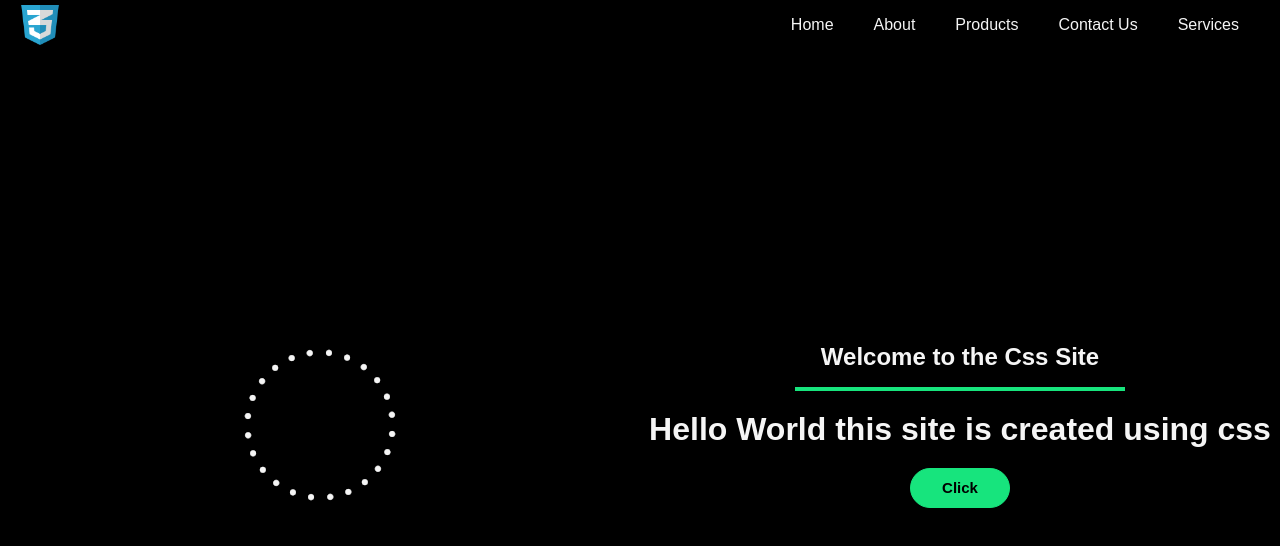
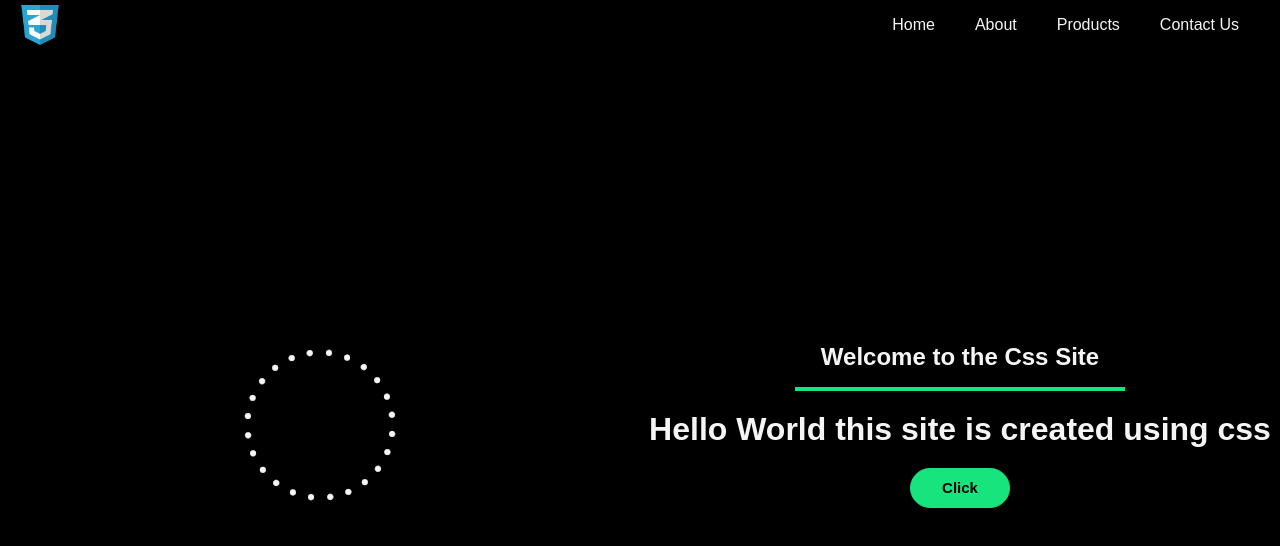
Before and after one commit to mayankverma0097/site_using_css_flex, a plain HTML site: page index.html in a window 1280 px wide. Drawn offline with Linux system fonts and the light colour scheme.

Commit message:
removed services

```diff
--- a/index.html
+++ b/index.html
@@ -14,7 +14,7 @@
         <li>About</li>
         <li>Products</li>
         <li>Contact Us</li>
-        <li>Services</li>
+        <!-- <li>Services</li> -->
       </ul>
     </nav>
 
```
